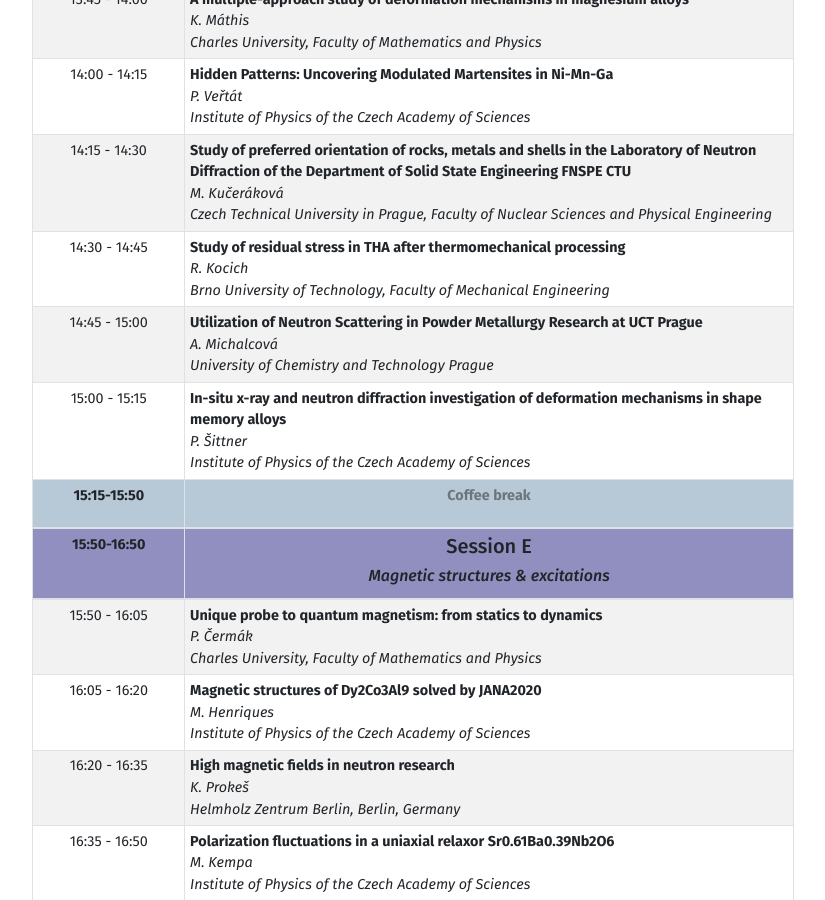
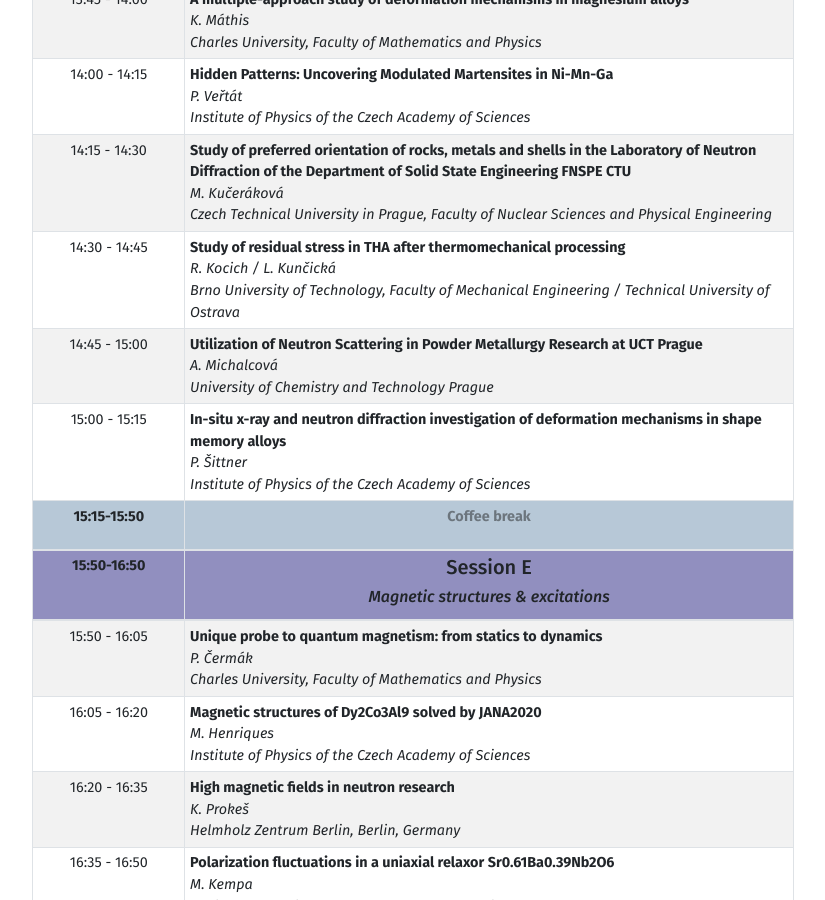
Before and after one commit to me2d09/meeting.neutrons, a Jekyll site: the page built from program.html, in a window 1280 px wide and 900 px high, scrolled down 1943 px. Shown: the whole window, without its empty margins (227-1052 px from the left). Built offline with Jekyll 4.4.1, drawn with Linux system fonts in a browser that asks for light colours.

Commit message:
secondary speaker

```diff
--- a/_data/program.yml
+++ b/_data/program.yml
@@ -119,8 +119,8 @@ schedule:
          affiliation: "Czech Technical University in Prague, Faculty of Nuclear Sciences and Physical Engineering"
          slot: 14:15 - 14:30
        - title: "Study of residual stress in THA after thermomechanical processing"
-         speakers: "R. Kocich"
-         affiliation: "Brno University of Technology, Faculty of Mechanical Engineering"
+         speakers: "R. Kocich / L. Kunčická"
+         affiliation: "Brno University of Technology, Faculty of Mechanical Engineering / Technical University of Ostrava"
          slot: 14:30 - 14:45
        - title: "Utilization of Neutron Scattering in Powder Metallurgy Research at UCT Prague"
          speakers: "A. Michalcová"
```
